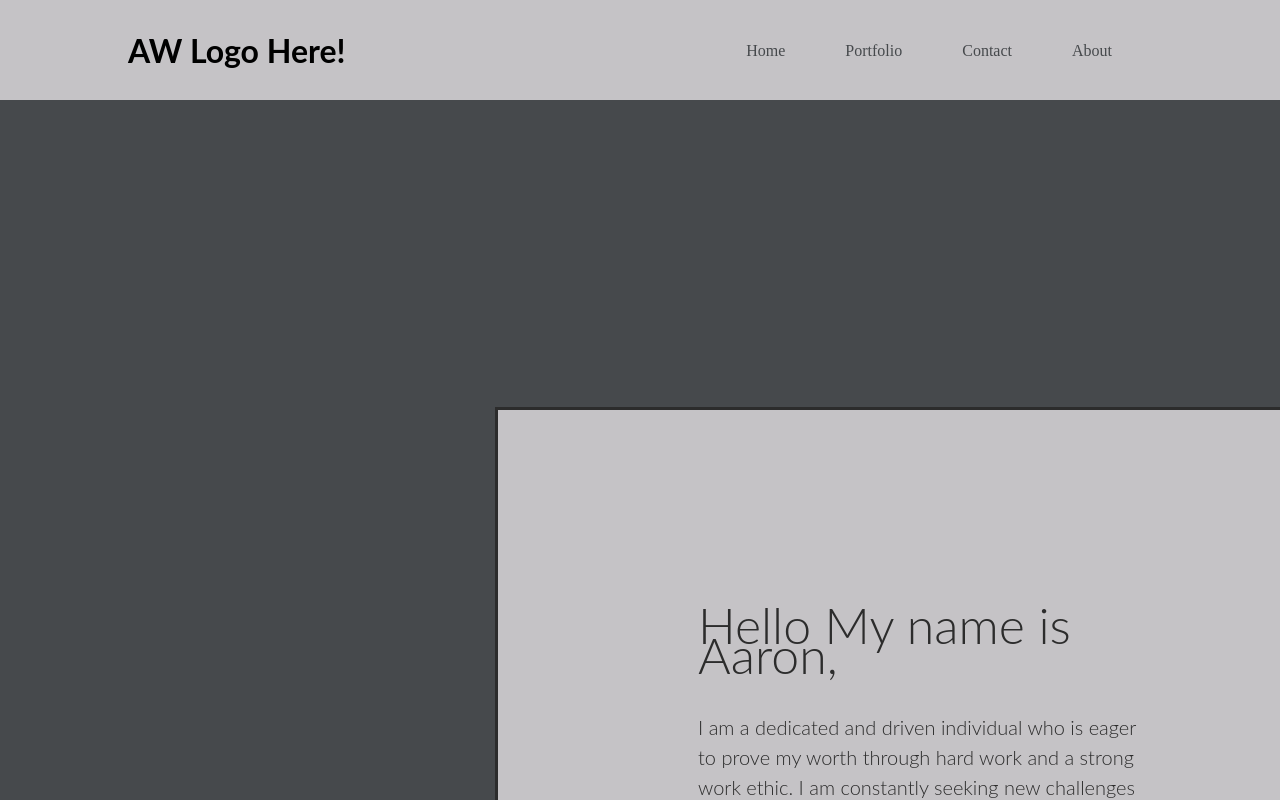
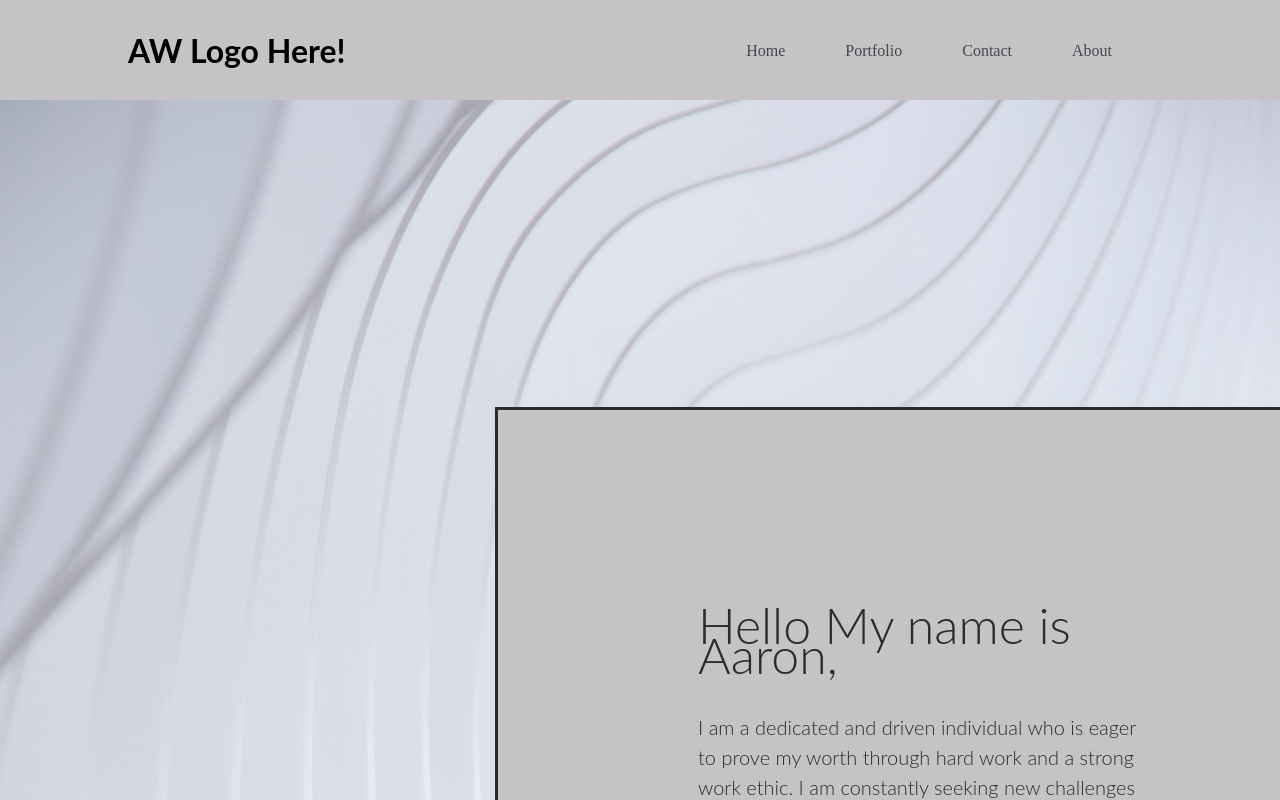
Before and after one commit to icylift/portfolioWebsite, a React (Create React App) app: page / in a window 1280 px wide. Shown: the top 800 px of the page. Built offline with nearby package versions, Linux system fonts and the light colour scheme; a web font is replaced by a local one.

Commit message:
I added an image folder and adde a background image.

```diff
--- a/src/App.css
+++ b/src/App.css
@@ -21,9 +21,15 @@
 /* #262525e8*/
 
 .container {
-  background-color: #46494c;
+  background-color: #fff;
   height: 100%;
+  width: 100%;
+  background-image: url('images/jean-philippe-delberghe-75xPHEQBmvA-unsplash.jpg');
+  background-size: 100% 100%;
+  background-repeat: none;
+
 }
+
 
 
 
```
Also changed, not shown: src/images/bruno-thethe-Evp4iNF3DHQ-unsplash.jpg (added), src/images/jean-philippe-delberghe-75xPHEQBmvA-unsplash.jpg (added).
